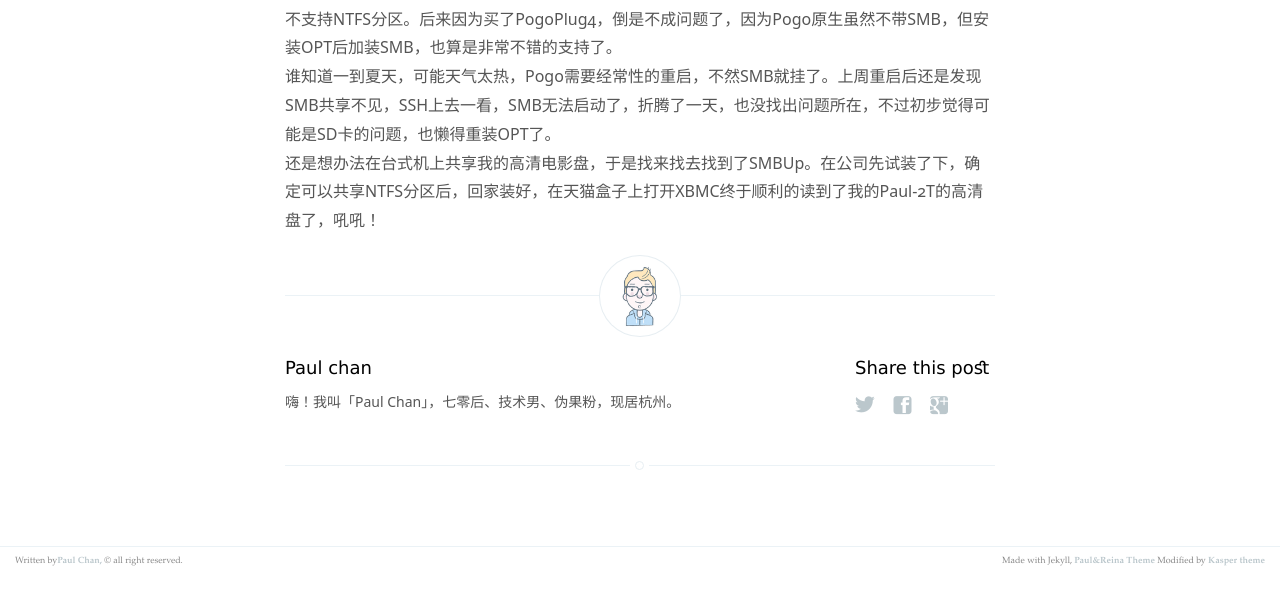
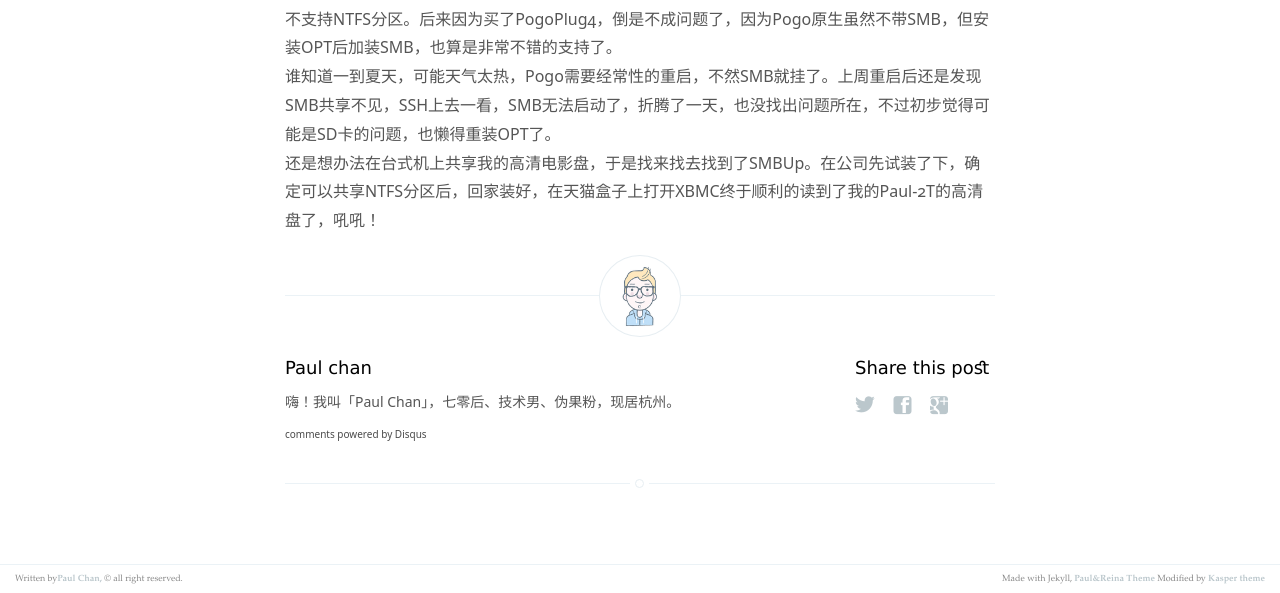
Before and after one commit to chztv/chztv.github.com, a Jekyll site: the page built from _posts/2014-08-12-smbup.md, in a window 1280 px wide and 1120 px high. Shown: the part 527-1120 px from the top of the window. Built offline with Jekyll 4.4.1, drawn with Linux system fonts in a browser that asks for light colours; nearby versions of some CDN libraries; comment, search, counter and statistics services are not loaded.

Commit message:
去除Disqus判断

```diff
--- a/_layouts/post.html
+++ b/_layouts/post.html
@@ -91,9 +91,9 @@
             {% include share.html %}
 
             <!-- Disqus comments -->
-            {% if post.comments %}
-                {% include disqus.html %}
-            {% endif %}
+
+            {% include disqus.html %}
+
 
         </footer>
 
```
